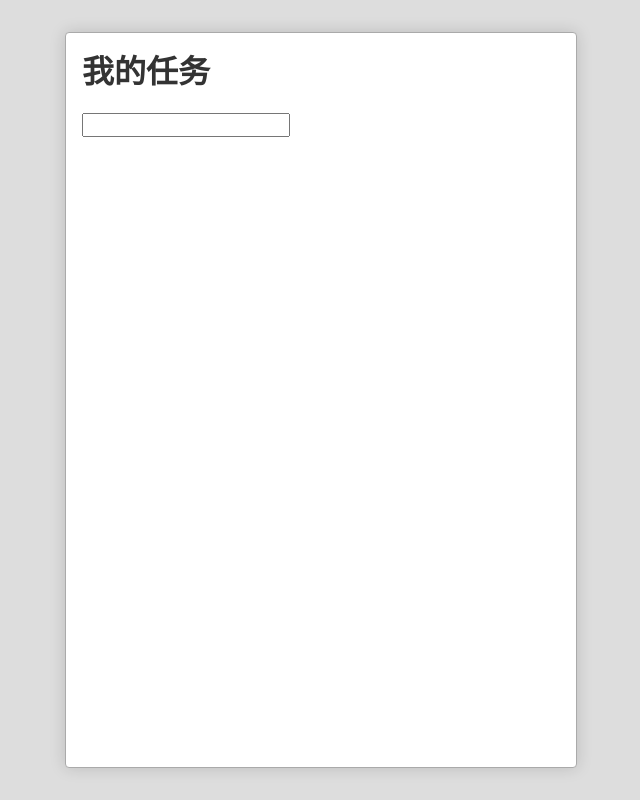
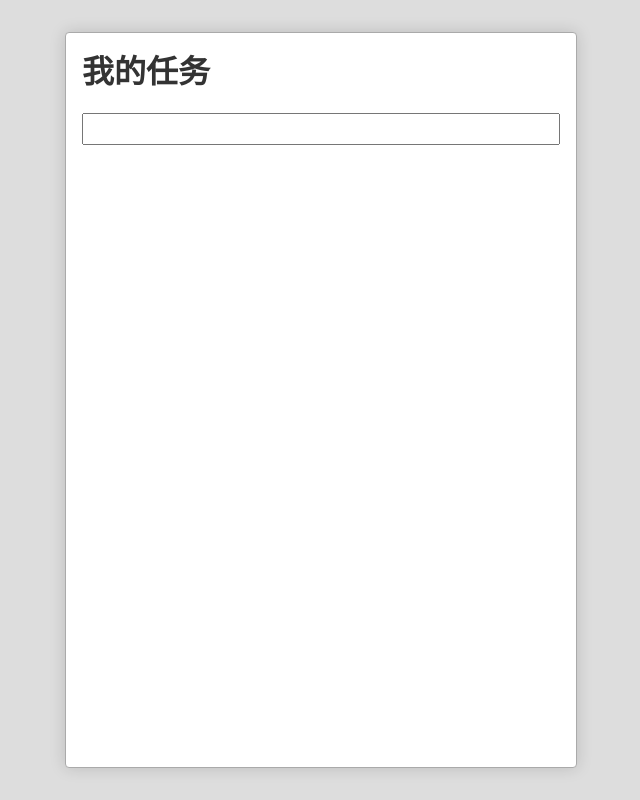
Before and after one commit to resatrt/react-project-1, a React (Create React App) app: page / in a window 1280 px wide. Shown: the whole page, without its empty margins (319-959 px from the left). Built offline with nearby package versions, Linux system fonts and the light colour scheme.

Commit message:
更新todoInput的样式

```diff
--- /dev/null
+++ b/src/TodoInput/todoInput.css
@@ -0,0 +1,7 @@
+.todoInput{
+    width: 100%;
+    line-height: 1.8;
+    margin-bottom: 1em;
+    font-size: 16px;
+    padding: 0 .2em;
+}
--- a/src/TodoInput/todoInput.js
+++ b/src/TodoInput/todoInput.js
@@ -1,9 +1,10 @@
 import React from 'react'
-
+import './todoInput.css'
 class TodoInput extends React.Component {
     render() {
         return (
             <input type='text' value={this.props.content}//去掉default
+            className='todoInput'
             onChange={this.changeTitle.bind(this)}
             onKeyPress={this.submit.bind(this)}
             />
```
Also changed, not shown: 17 other files (tests, documents, lock files or other folders).
